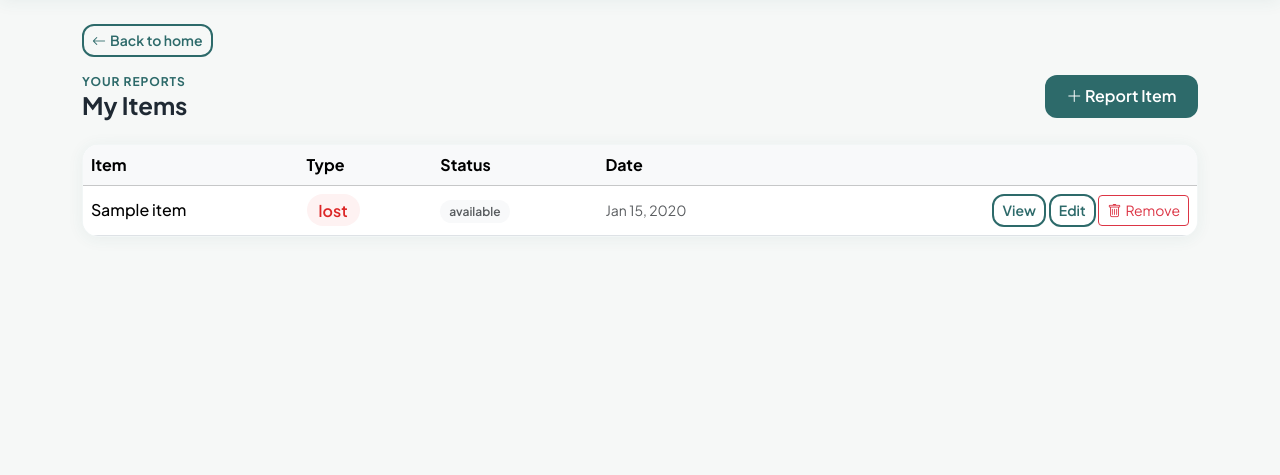
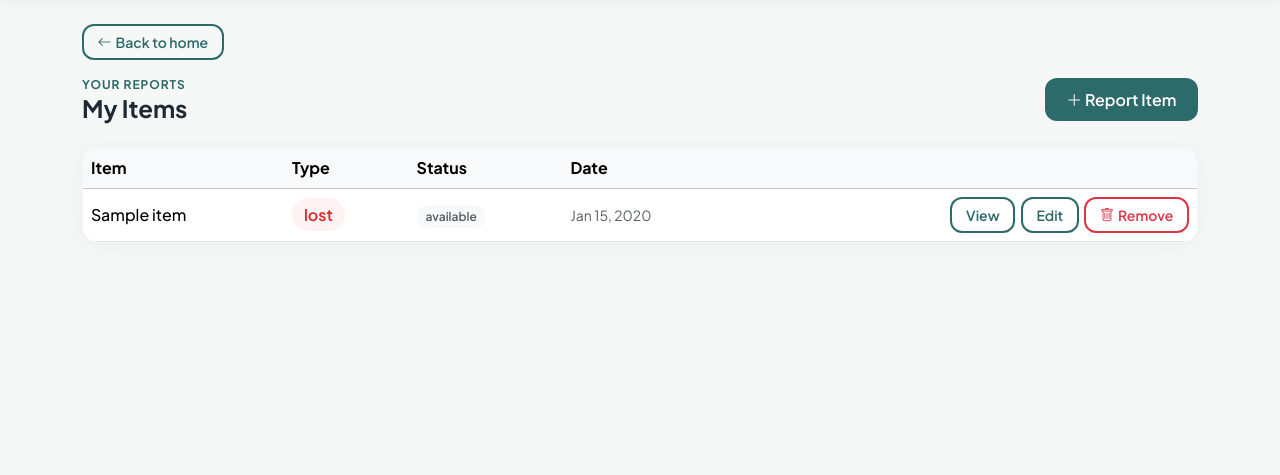
Before and after one commit to ckcabaysa12/RetrieveIT-Lost-and-Found, a Laravel app: page /items/mine in a window 1280 px wide. Shown: the part 81-556 px from the top of the page. Run offline with Laravel 12, Linux system fonts and the light colour scheme; a user stored in the database is signed in; data comes from the database, SQL or seed files in the repository; tables that the repository leaves empty hold one stand-in row (values such as "Sample post").

Commit message:
Fix remove listing 500 error and align Edit/Remove button styling
Co-authored-by: Cursor <cursoragent@cursor.com>

```diff
--- a/app/Http/Controllers/ItemController.php
+++ b/app/Http/Controllers/ItemController.php
@@ -156,17 +156,16 @@ class ItemController extends Controller
     {
         $this->assertOwnerCanEdit($item);
 
-        $item->load('images');
-
-        foreach ($item->images as $image) {
-            Storage::disk('public')->delete($image->path);
-        }
-
+        $paths = $item->images()->pluck('path')->all();
         if ($item->image) {
-            Storage::disk('public')->delete($item->image);
+            $paths[] = $item->image;
         }
 
         $item->delete();
+
+        foreach (array_unique($paths) as $path) {
+            Storage::disk('public')->delete($path);
+        }
 
         return redirect()->route('items.mine')
             ->with('success', 'Listing removed successfully.');
--- a/resources/views/items/edit.blade.php
+++ b/resources/views/items/edit.blade.php
@@ -113,7 +113,7 @@
         <div class="card-lf p-4 mt-4 border-danger-subtle">
             <h2 class="h6 fw-bold text-danger mb-2">Remove listing</h2>
             <p class="small text-muted mb-3">Permanently delete this post and all of its photos. This cannot be undone.</p>
-            @include('partials.remove-item-form', ['item' => $item, 'label' => 'Remove listing'])
+            @include('partials.remove-item-form', ['item' => $item, 'label' => 'Remove listing', 'class' => 'btn btn-lf-danger-outline btn-sm'])
         </div>
     </div>
 </div>
--- a/resources/views/items/my.blade.php
+++ b/resources/views/items/my.blade.php
@@ -25,12 +25,14 @@
                         <td><span class="{{ $item->type === 'found' ? 'badge-found' : 'badge-lost' }}">{{ $item->type }}</span></td>
                         <td><span class="badge-status bg-light text-muted">{{ str_replace('_', ' ', $item->status) }}</span></td>
                         <td class="small text-muted">{{ $item->date_reported->format('M d, Y') }}</td>
-                        <td class="text-end text-nowrap">
-                            <a href="{{ route('items.show', $item) }}" class="btn btn-lf-outline btn-sm">View</a>
-                            @if($item->canBeEditedByOwner())
-                                <a href="{{ route('items.edit', $item) }}" class="btn btn-lf-outline btn-sm">Edit</a>
-                                @include('partials.remove-item-form', ['item' => $item])
-                            @endif
+                        <td class="text-end">
+                            <div class="my-items-actions">
+                                <a href="{{ route('items.show', $item) }}" class="btn btn-lf-outline btn-sm">View</a>
+                                @if($item->canBeEditedByOwner())
+                                    <a href="{{ route('items.edit', $item) }}" class="btn btn-lf-outline btn-sm">Edit</a>
+                                    @include('partials.remove-item-form', ['item' => $item])
+                                @endif
+                            </div>
                         </td>
                     </tr>
                 @empty
--- a/resources/views/items/show.blade.php
+++ b/resources/views/items/show.blade.php
@@ -76,7 +76,7 @@
                             Wait for an owner to submit a claim.
                         @endif
                     </p>
-                    <div class="d-flex flex-wrap gap-2 mt-3">
+                    <div class="owner-listing-actions mt-3">
                         @if($canEdit)
                             <a href="{{ route('items.edit', $item) }}" class="btn btn-lf btn-sm">
                                 <i class="bi bi-pencil me-1"></i> Edit listing
--- a/resources/views/layouts/app.blade.php
+++ b/resources/views/layouts/app.blade.php
@@ -46,6 +46,44 @@
         .btn-lf:hover { background: var(--lf-teal-dark); color: #fff; transform: translateY(-1px); }
         .btn-lf-outline { border: 2px solid var(--lf-teal); color: var(--lf-teal); font-weight: 600; border-radius: 12px; background: transparent; }
         .btn-lf-outline:hover { background: var(--lf-teal); color: #fff; }
+        .btn-lf.btn-sm, .btn-lf-outline.btn-sm, .btn-lf-danger-outline.btn-sm {
+            padding: .35rem .85rem;
+            font-size: .875rem;
+            line-height: 1.5;
+        }
+        .btn-lf-danger-outline {
+            border: 2px solid #dc3545;
+            color: #dc3545;
+            font-weight: 600;
+            border-radius: 12px;
+            background: transparent;
+        }
+        .btn-lf-danger-outline:hover {
+            background: #dc3545;
+            color: #fff;
+            border-color: #dc3545;
+        }
+        .owner-listing-actions {
+            display: flex;
+            flex-wrap: wrap;
+            align-items: center;
+            gap: .5rem;
+        }
+        .owner-listing-actions .remove-item-form {
+            display: inline-flex;
+            margin: 0;
+        }
+        .my-items-actions {
+            display: inline-flex;
+            flex-wrap: wrap;
+            align-items: center;
+            justify-content: flex-end;
+            gap: .35rem;
+        }
+        .my-items-actions .remove-item-form {
+            display: inline-flex;
+            margin: 0;
+        }
         .btn-amber { background: var(--lf-amber); border: none; color: #1f2933; font-weight: 600; border-radius: 12px; }
         .btn-amber:hover { background: #d4952f; color: #1f2933; }
 
--- a/resources/views/partials/remove-item-form.blade.php
+++ b/resources/views/partials/remove-item-form.blade.php
@@ -1,8 +1,7 @@
-<form method="POST" action="{{ route('items.destroy', $item) }}" class="d-inline"
+<form method="POST" action="{{ route('items.destroy', $item) }}" class="remove-item-form"
     onsubmit="return confirm('Remove this listing permanently? This cannot be undone.');">
     @csrf
-    @method('DELETE')
-    <button type="submit" class="{{ $class ?? 'btn btn-outline-danger btn-sm' }}">
+    <button type="submit" class="{{ $class ?? 'btn btn-lf-danger-outline btn-sm' }}">
         <i class="bi bi-trash me-1"></i>{{ $label ?? 'Remove' }}
     </button>
 </form>
--- a/routes/web.php
+++ b/routes/web.php
@@ -38,7 +38,7 @@ Route::middleware('auth')->group(function () {
         Route::post('items', [ItemController::class, 'store'])->name('items.store');
         Route::get('items/{item}/edit', [ItemController::class, 'edit'])->name('items.edit');
         Route::put('items/{item}', [ItemController::class, 'update'])->name('items.update');
-        Route::delete('items/{item}', [ItemController::class, 'destroy'])->name('items.destroy');
+        Route::post('items/{item}/remove', [ItemController::class, 'destroy'])->name('items.destroy');
 
         Route::get('claims', [ClaimController::class, 'index'])->name('claims.index');
         Route::get('claims/received', [ClaimController::class, 'received'])->name('claims.received');
```
